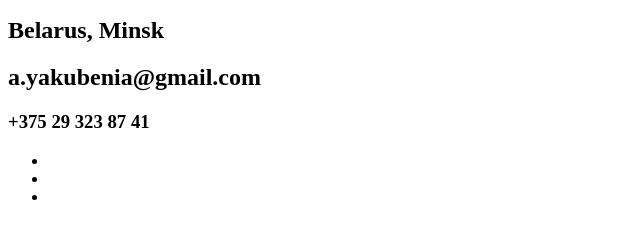
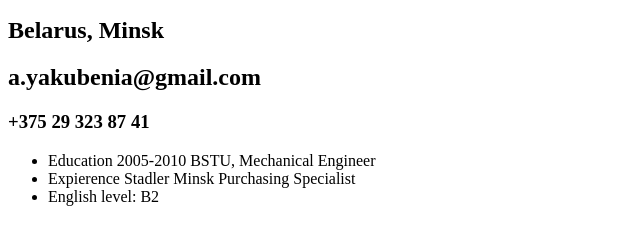
Before and after one commit to AntonYakubenia/rsschool-cv, a plain HTML site: page index.html in a window 1280 px wide. Shown: the part 96-340 px from the top of the page, without its empty margins (0-640 px from the left). Drawn offline with Linux system fonts and the light colour scheme.

Commit message:
fix: change index.html

```diff
--- a/index.html
+++ b/index.html
@@ -4,7 +4,7 @@
 <h2>a.yakubenia@gmail.com</h2>
 <h3>+375 29 323 87 41</h3>
 <ul>
-	<li></li>
-	<li></li>
-	<li></li>
+	<li>Education 2005-2010 BSTU, Мechanical Engineer</li>
+	<li>Expierence Stadler Minsk Purchasing Specialist</li>
+	<li>English level: B2</li>
 </ul>
```
